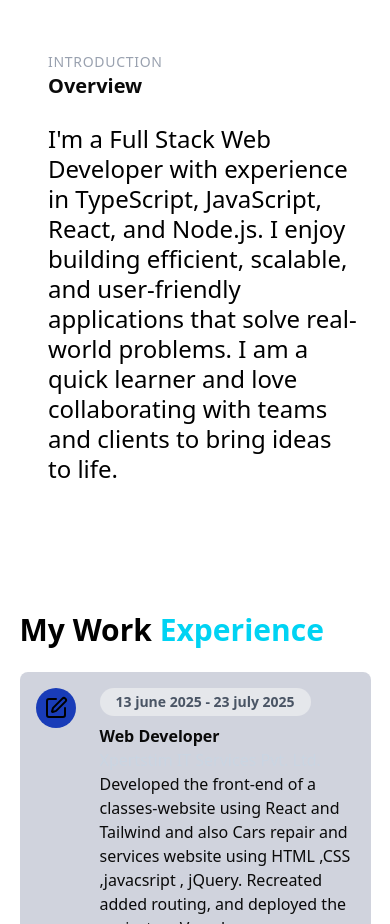
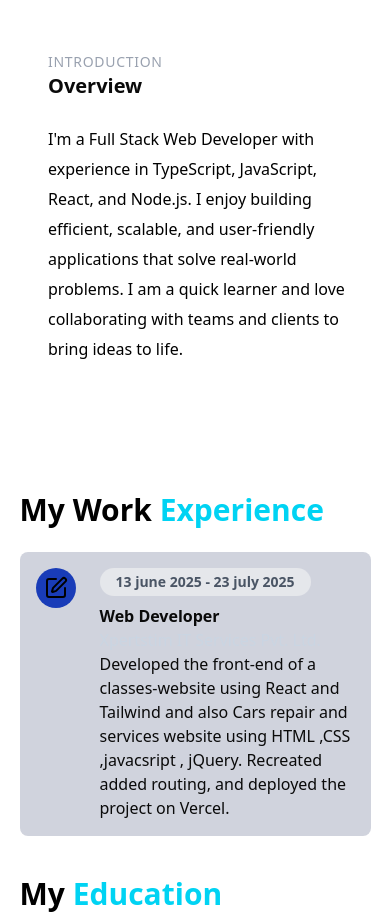
Before and after one commit to Ankit91-prajapati/new-Portfolio, a Next.js app: page / in a window 390 px wide. Shown: the part 840-1764 px from the top of the page. Built offline with nearby package versions, Linux system fonts and the light colour scheme.

Commit message:
update about.tsx

```diff
--- a/components/sections/about/about.tsx
+++ b/components/sections/about/about.tsx
@@ -12,7 +12,7 @@ const About = () => {
         </h2>
       </div>
 
-      <p className="mt-4  text-2xl leading-[30px]  text-black dark:text-white">
+      <p className="mt-4  text-base md:text-2xl leading-[30px]  text-black dark:text-white">
         I'm a Full Stack Web Developer with experience in TypeScript,
         JavaScript, React, and Node.js. I enjoy building efficient,
         scalable, and user-friendly applications that solve real-world
```
